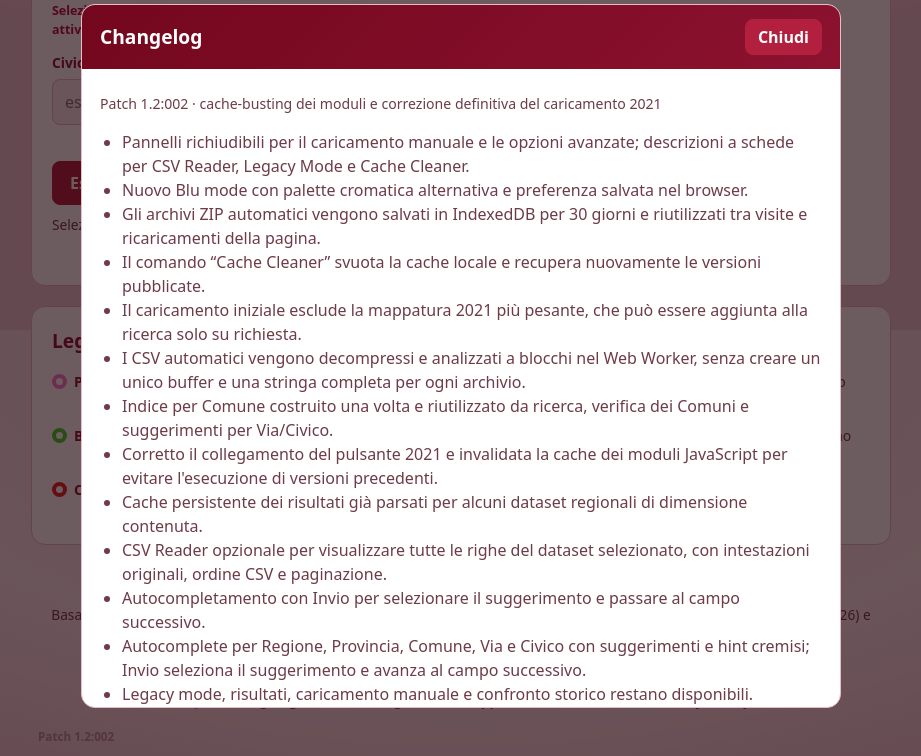
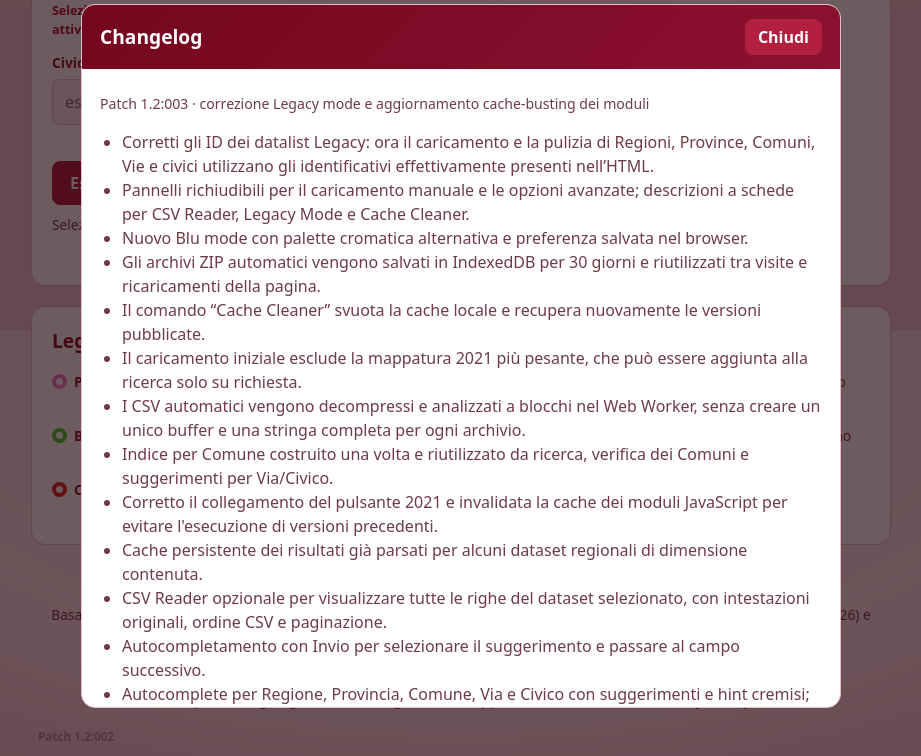
Before and after one commit to ElperLFY/MI25-6, a website with bundled scripts: page index.html in a window 1280 px wide. Both pictures are taken after a click on the button "Patch 1.2:002". Shown: the part 470-1226 px from the top of the page, without its empty margins (179-1100 px from the left). Built offline with nearby package versions, Linux system fonts and the light colour scheme.

Commit message:
Document Legacy fix and bump app version

```diff
--- a/index.html
+++ b/index.html
@@ -345,8 +345,9 @@
         </details>
       </div>
       <div id="changelog-content" hidden>
-        <p class="hint">Patch 1.2:002 · cache-busting dei moduli e correzione definitiva del caricamento 2021</p>
+        <p class="hint">Patch 1.2:003 · correzione Legacy mode e aggiornamento cache-busting dei moduli</p>
         <ul>
+          <li>Corretti gli ID dei datalist Legacy: ora il caricamento e la pulizia di Regioni, Province, Comuni, Vie e civici utilizzano gli identificativi effettivamente presenti nell’HTML.</li>
           <li>Pannelli richiudibili per il caricamento manuale e le opzioni avanzate; descrizioni a schede per CSV Reader, Legacy Mode e Cache Cleaner.</li>
           <li>Nuovo Blu mode con palette cromatica alternativa e preferenza salvata nel browser.</li>
           <li>Gli archivi ZIP automatici vengono salvati in IndexedDB per 30 giorni e riutilizzati tra visite e ricaricamenti della pagina.</li>
@@ -365,6 +366,6 @@
     </div>
   </dialog>
 
-  <script type="module" src="./JS/app.js?v=1.2.002"></script>
+  <script type="module" src="./JS/app.js?v=1.2.003"></script>
 </body>
 </html>
```
